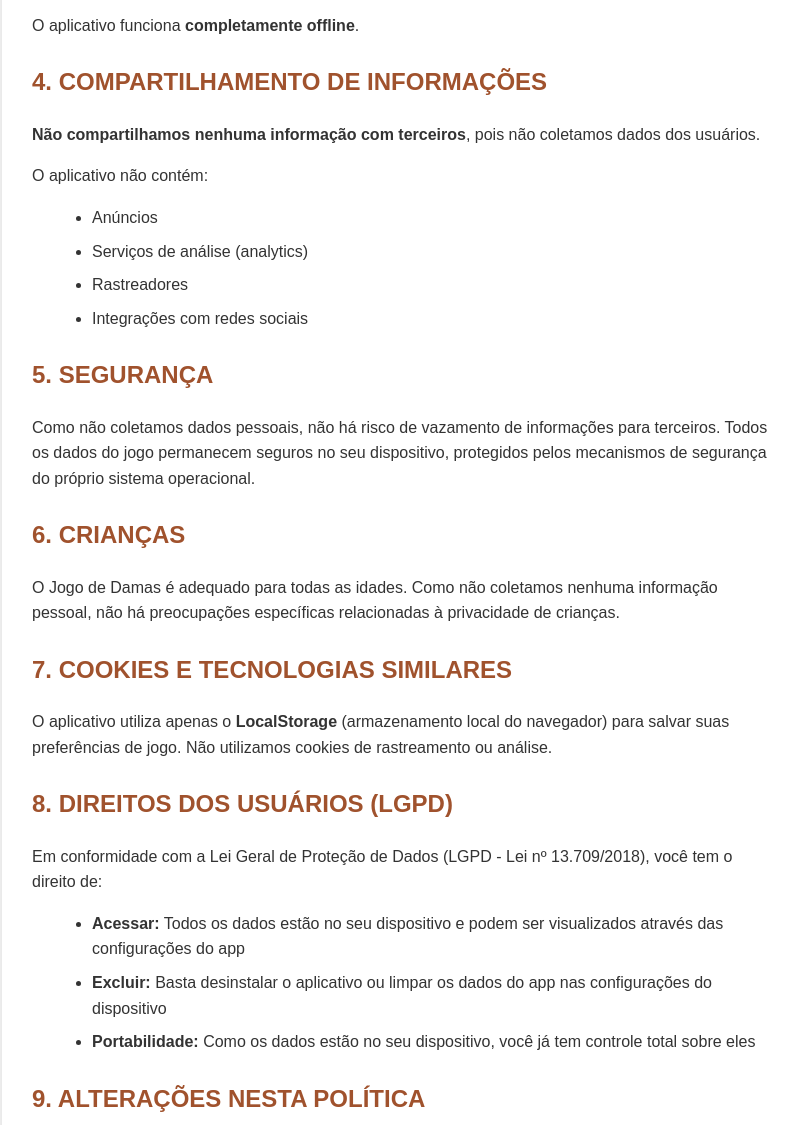
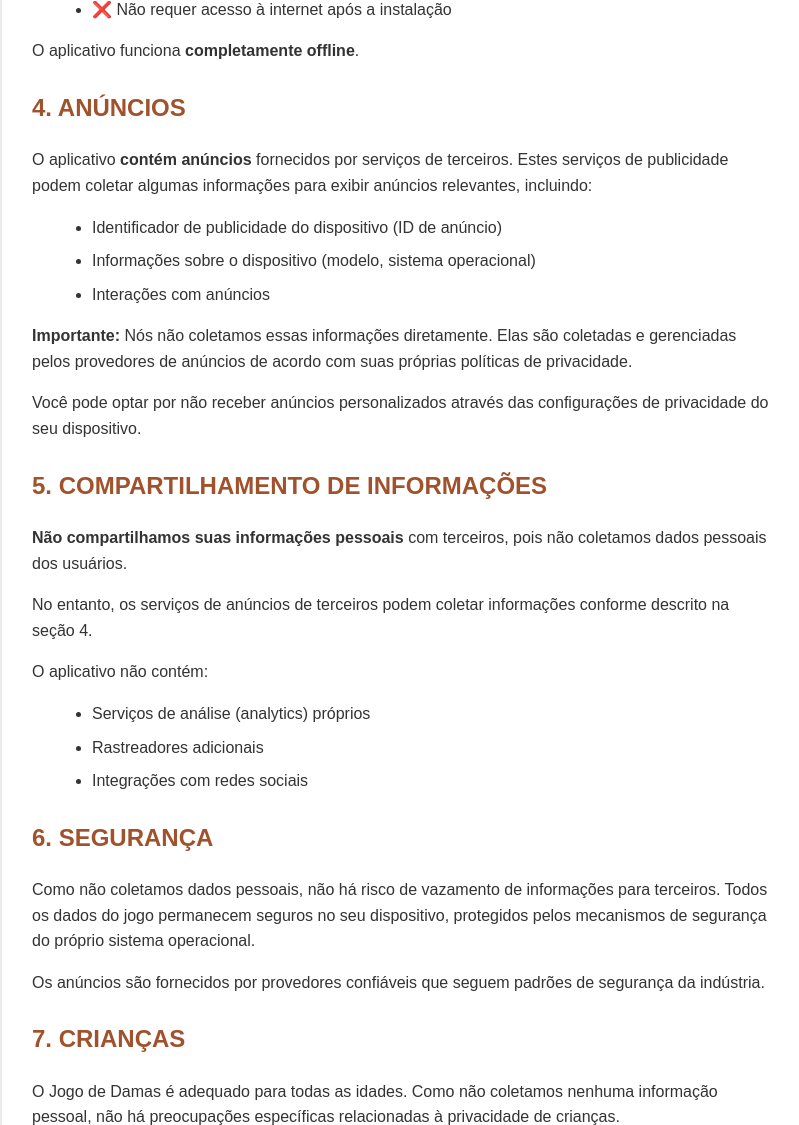
Before and after one commit to Lucio12Carvalho/Jogos, a plain HTML site: page privacidade.html in a window 1280 px wide. Shown: the part 1092-2217 px from the top of the page, without its empty margins (238-1037 px from the left). Drawn offline with Linux system fonts and the light colour scheme.

Commit message:
Atualizar polÃ­tica de privacidade: incluir informaÃ§Ãµes sobre anÃºncios

```diff
--- a/privacidade.html
+++ b/privacidade.html
@@ -68,7 +68,7 @@
         <p class="update-date">Última atualização: 11 de outubro de 2025</p>
 
         <div class="highlight">
-            <strong>Resumo:</strong> O Jogo de Damas NÃO coleta, armazena ou compartilha nenhuma informação pessoal dos usuários. Todos os dados ficam apenas no seu dispositivo.
+            <strong>Resumo:</strong> O Jogo de Damas NÃO coleta, armazena ou compartilha nenhuma informação pessoal dos usuários. Todos os dados ficam apenas no seu dispositivo. O aplicativo contém anúncios de terceiros que podem coletar dados para personalização.
         </div>
 
         <h2>1. INFORMAÇÕES QUE COLETAMOS</h2>
@@ -96,26 +96,38 @@
         </ul>
         <p>O aplicativo funciona <strong>completamente offline</strong>.</p>
 
-        <h2>4. COMPARTILHAMENTO DE INFORMAÇÕES</h2>
-        <p><strong>Não compartilhamos nenhuma informação com terceiros</strong>, pois não coletamos dados dos usuários.</p>
+        <h2>4. ANÚNCIOS</h2>
+        <p>O aplicativo <strong>contém anúncios</strong> fornecidos por serviços de terceiros. Estes serviços de publicidade podem coletar algumas informações para exibir anúncios relevantes, incluindo:</p>
+        <ul>
+            <li>Identificador de publicidade do dispositivo (ID de anúncio)</li>
+            <li>Informações sobre o dispositivo (modelo, sistema operacional)</li>
+            <li>Interações com anúncios</li>
+        </ul>
+        <p><strong>Importante:</strong> Nós não coletamos essas informações diretamente. Elas são coletadas e gerenciadas pelos provedores de anúncios de acordo com suas próprias políticas de privacidade.</p>
+        <p>Você pode optar por não receber anúncios personalizados através das configurações de privacidade do seu dispositivo.</p>
+
+        <h2>5. COMPARTILHAMENTO DE INFORMAÇÕES</h2>
+        <p><strong>Não compartilhamos suas informações pessoais</strong> com terceiros, pois não coletamos dados pessoais dos usuários.</p>
+        <p>No entanto, os serviços de anúncios de terceiros podem coletar informações conforme descrito na seção 4.</p>
         <p>O aplicativo não contém:</p>
         <ul>
-            <li>Anúncios</li>
-            <li>Serviços de análise (analytics)</li>
-            <li>Rastreadores</li>
+            <li>Serviços de análise (analytics) próprios</li>
+            <li>Rastreadores adicionais</li>
             <li>Integrações com redes sociais</li>
         </ul>
 
-        <h2>5. SEGURANÇA</h2>
+        <h2>6. SEGURANÇA</h2>
         <p>Como não coletamos dados pessoais, não há risco de vazamento de informações para terceiros. Todos os dados do jogo permanecem seguros no seu dispositivo, protegidos pelos mecanismos de segurança do próprio sistema operacional.</p>
+        <p>Os anúncios são fornecidos por provedores confiáveis que seguem padrões de segurança da indústria.</p>
 
-        <h2>6. CRIANÇAS</h2>
+        <h2>7. CRIANÇAS</h2>
         <p>O Jogo de Damas é adequado para todas as idades. Como não coletamos nenhuma informação pessoal, não há preocupações específicas relacionadas à privacidade de crianças.</p>
 
-        <h2>7. COOKIES E TECNOLOGIAS SIMILARES</h2>
-        <p>O aplicativo utiliza apenas o <strong>LocalStorage</strong> (armazenamento local do navegador) para salvar suas preferências de jogo. Não utilizamos cookies de rastreamento ou análise.</p>
+        <h2>8. COOKIES E TECNOLOGIAS SIMILARES</h2>
+        <p>O aplicativo utiliza apenas o <strong>LocalStorage</strong> (armazenamento local do navegador) para salvar suas preferências de jogo. Não utilizamos cookies de rastreamento ou análise próprios.</p>
+        <p>Os serviços de anúncios de terceiros podem utilizar cookies e tecnologias similares para personalizar anúncios.</p>
 
-        <h2>8. DIREITOS DOS USUÁRIOS (LGPD)</h2>
+        <h2>9. DIREITOS DOS USUÁRIOS (LGPD)</h2>
         <p>Em conformidade com a Lei Geral de Proteção de Dados (LGPD - Lei nº 13.709/2018), você tem o direito de:</p>
         <ul>
             <li><strong>Acessar:</strong> Todos os dados estão no seu dispositivo e podem ser visualizados através das configurações do app</li>
@@ -123,11 +135,11 @@
             <li><strong>Portabilidade:</strong> Como os dados estão no seu dispositivo, você já tem controle total sobre eles</li>
         </ul>
 
-        <h2>9. ALTERAÇÕES NESTA POLÍTICA</h2>
+        <h2>10. ALTERAÇÕES NESTA POLÍTICA</h2>
         <p>Podemos atualizar esta Política de Privacidade periodicamente para refletir mudanças em nossas práticas ou por outros motivos operacionais, legais ou regulatórios.</p>
         <p>Recomendamos revisar esta página regularmente para se manter informado sobre qualquer alteração. A data da última atualização está indicada no topo desta página.</p>
 
-        <h2>10. CONFORMIDADE LEGAL</h2>
+        <h2>11. CONFORMIDADE LEGAL</h2>
         <p>Este aplicativo está em conformidade com:</p>
         <ul>
             <li><strong>LGPD</strong> (Lei Geral de Proteção de Dados - Brasil)</li>
@@ -136,7 +148,7 @@
         </ul>
 
         <div class="contact">
-            <h2>11. CONTATO</h2>
+            <h2>12. CONTATO</h2>
             <p>Se você tiver dúvidas, preocupações ou solicitações sobre esta Política de Privacidade, entre em contato conosco:</p>
             <p><strong>Email:</strong> lucio12carvalho@gmail.com</p>
             <p><strong>Website:</strong> <a href="https://lucio12carvalho.github.io/Jogos/">https://lucio12carvalho.github.io/Jogos/</a></p>
```
